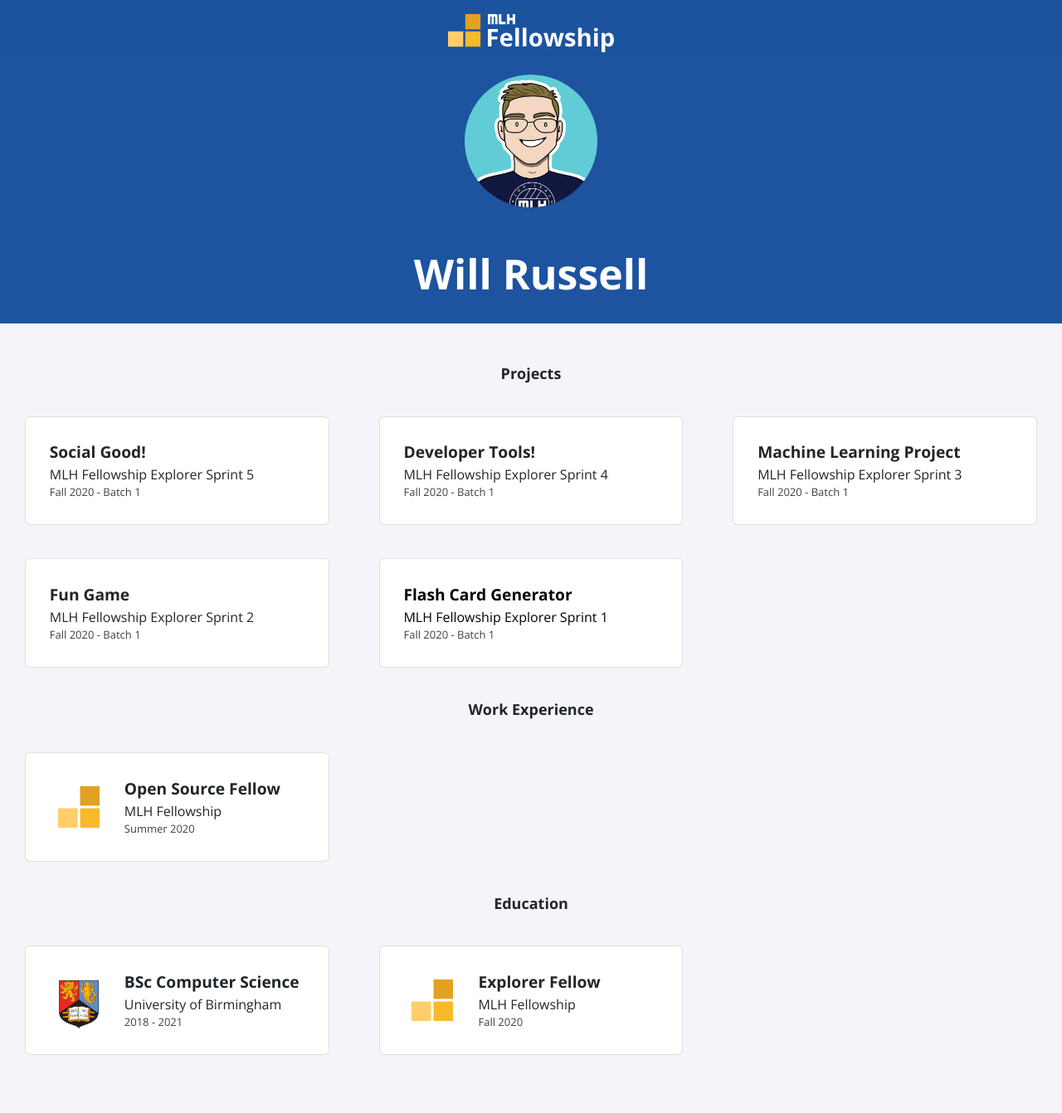
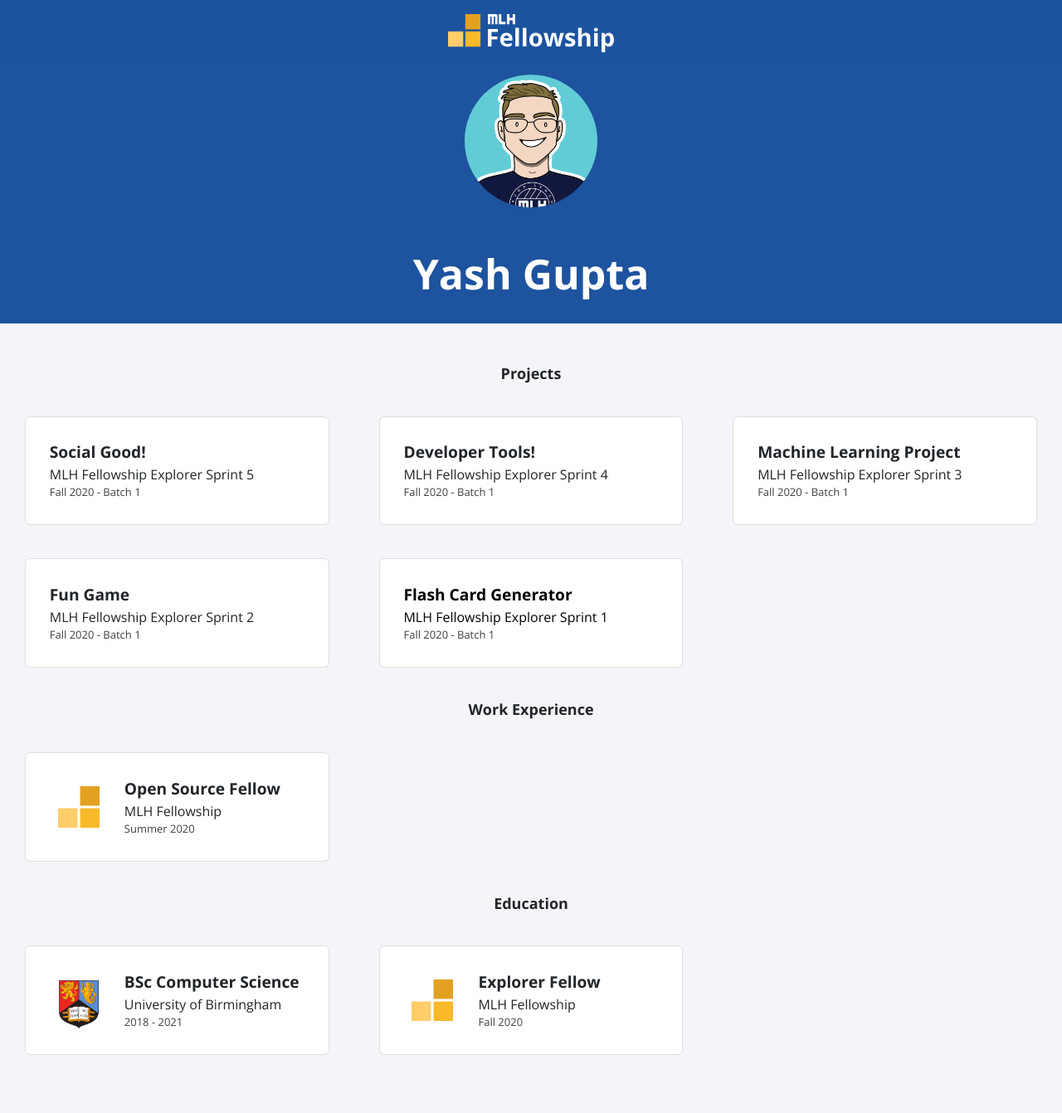
Before and after one commit to gupta-yash4222/gupta-yash4222.github.io, a Jekyll site: the page built from index.html, in a window 1280 px wide. Shown: the whole page at 83% size. Built offline with Jekyll 4.4.1, drawn with Linux system fonts in a browser that asks for light colours; nearby versions of some CDN libraries.

Commit message:
Update _config.yml

```diff
--- a/_config.yml
+++ b/_config.yml
@@ -1,13 +1,13 @@
-title: "Will Russell"
-email: fellowship@mlh.io
+title: "Yash Gupta"
+email: guptayash4222@gmail.com
 description: >- # this means to ignore newlines until "baseurl:"
   Write an awesome description for your new site here. You can edit this
   line in _config.yml. It will appear in your document head meta (for
   Google search results) and in your feed.xml site description.
 baseurl: "/"
-url: "/portfolio-template"
-twitter_username: mlhacks
-github_username:  mlh-fellowship
+url: "https://gupta-yash4222.github.io/"
+twitter_username: None
+github_username:  gupta-yash4222
 
 sass:
   sass_dir: _sass
```
